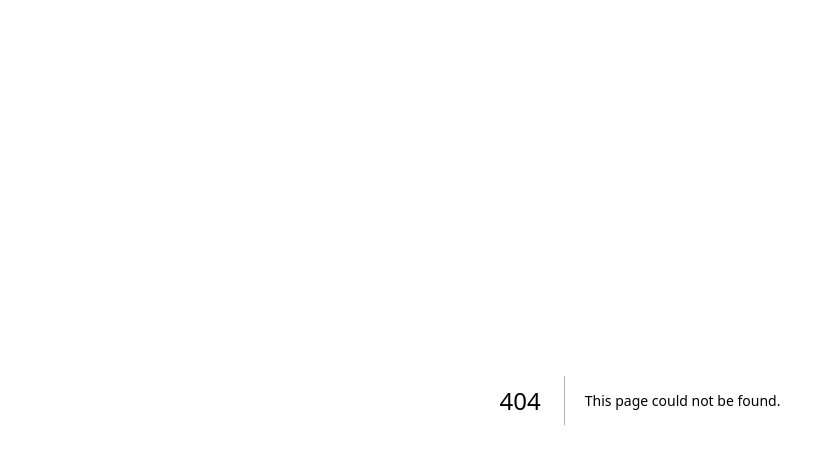
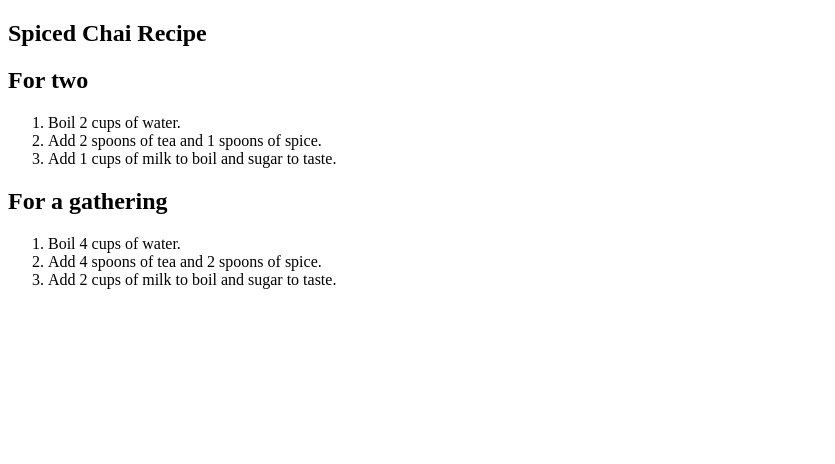
Before and after one commit to daijiromaeyama/learn-react, a Next.js app: page /describing_the_ui/recipeList in a window 1280 px wide. Before the commit this address had no page. Shown: the top 464 px of the page, without its empty margins (0-835 px from the left). Built offline with nearby package versions, Linux system fonts and the light colour scheme.

Commit message:
Add RecipeList and TeaGathering and TeaSet components

```diff
--- /dev/null
+++ b/src/pages/describing_the_ui/cup.tsx
@@ -0,0 +1,3 @@
+export default function Cup({ guest }: { guest: number}): JSX.Element {
+  return <h2>Tea cup for guest #{guest}</h2>
+}
--- /dev/null
+++ b/src/pages/describing_the_ui/recipe.tsx
@@ -0,0 +1,9 @@
+export default function Recipe({ drinkers }: { drinkers: number }): JSX.Element {
+  return (
+    <ol>
+      <li>Boil {drinkers} cups of water.</li>
+      <li>Add {drinkers} spoons of tea and {0.5 * drinkers} spoons of spice.</li>
+      <li>Add {0.5 * drinkers} cups of milk to boil and sugar to taste.</li>
+    </ol>
+  )
+}
--- /dev/null
+++ b/src/pages/describing_the_ui/recipeList.tsx
@@ -0,0 +1,13 @@
+import Recipe from './recipe'
+
+export default function RecipeList(): JSX.Element {
+  return (
+    <section>
+      <h1>Spiced Chai Recipe</h1>
+      <h2>For two</h2>
+      <Recipe drinkers={2} />
+      <h2>For a gathering</h2>
+      <Recipe drinkers={4} />
+    </section>
+  )
+}
```
Also changed, not shown: src/pages/describing_the_ui/teaGathering.tsx (added, +9 -0 lines), src/pages/describing_the_ui/teaSet.tsx (added, +11 -0 lines).
